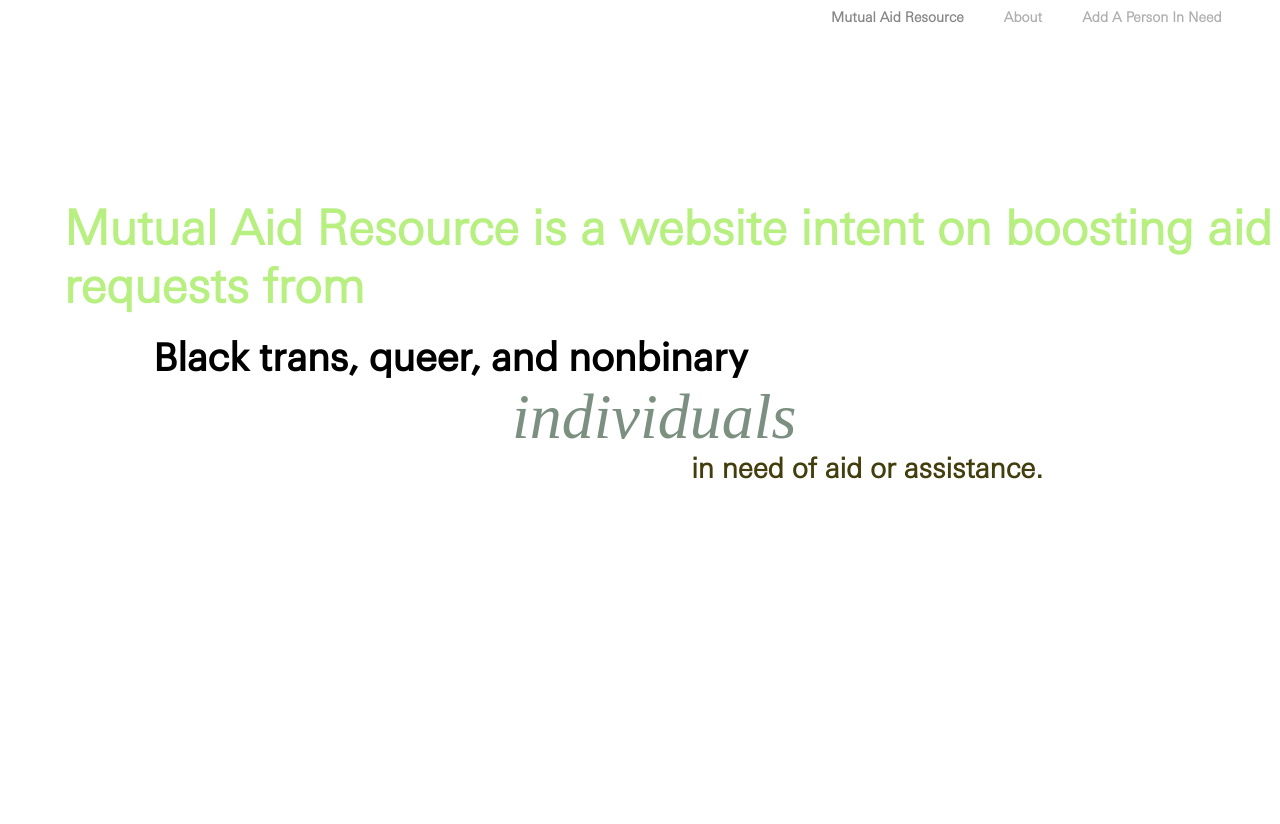
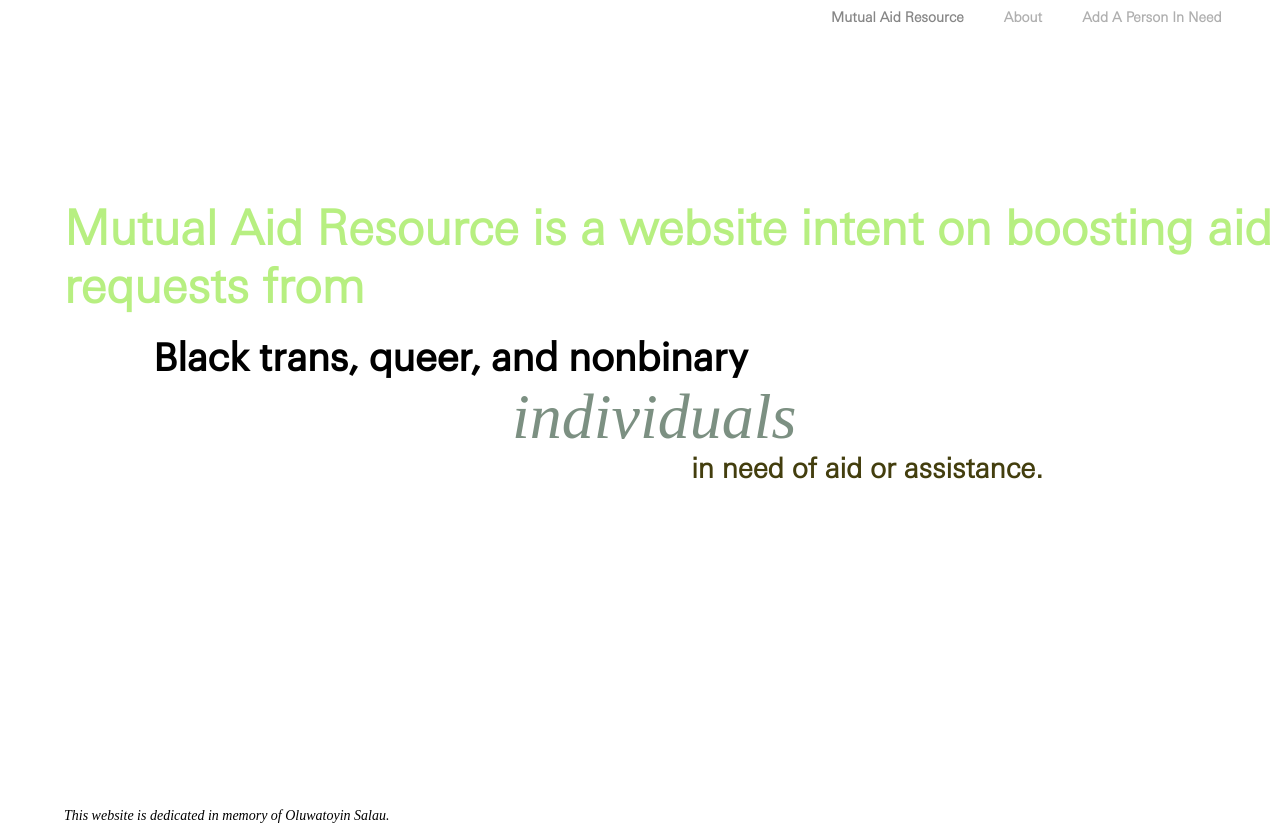
Before and after one commit to onepullnixxa/mutual-aid-resource-frontend, a React (Create React App) app: page /about in a window 1280 px wide. Before the commit the page ends 800 px from the top, so only its background shows below. Built offline with nearby package versions, Linux system fonts and the light colour scheme; no server answers.

Commit message:
adds tribute message

```diff
--- a/src/App.css
+++ b/src/App.css
@@ -245,6 +245,15 @@
     margin-left: 54vw;
 }
 
+.tributeText {
+    display: flex;
+    font-size: 14px;
+    margin-top: 40vh;
+    margin-left: 5vw;
+    animation: transitionIn 3s;
+
+}
+
 .aboutPageText {
     animation: transitionIn 1.25s;
 }
--- a/src/pages/About.js
+++ b/src/pages/About.js
@@ -3,6 +3,8 @@
         <div className="aboutPageText">
             <h3 className="firstLineText">Mutual Aid Resource is a website intent on boosting aid requests from </h3> <br />
             <h4 className="secondLineText">Black trans, queer, and nonbinary</h4><em className="italicText">individuals</em><h3 className="fourthLineText">in need of aid or assistance.</h3>
+
+            <em className="tributeText">This website is dedicated in memory of Oluwatoyin Salau.</em>
         </div>
     )
 };
```
